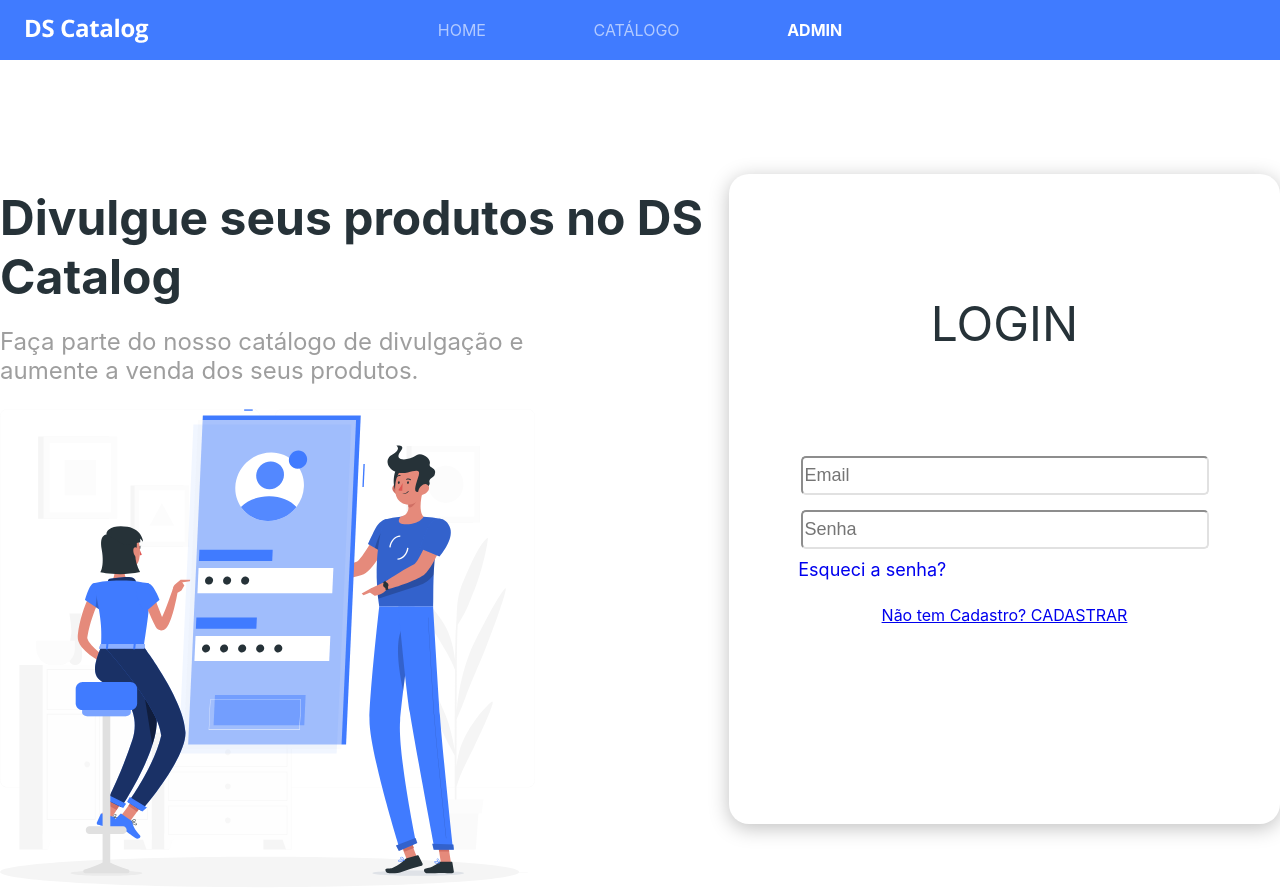
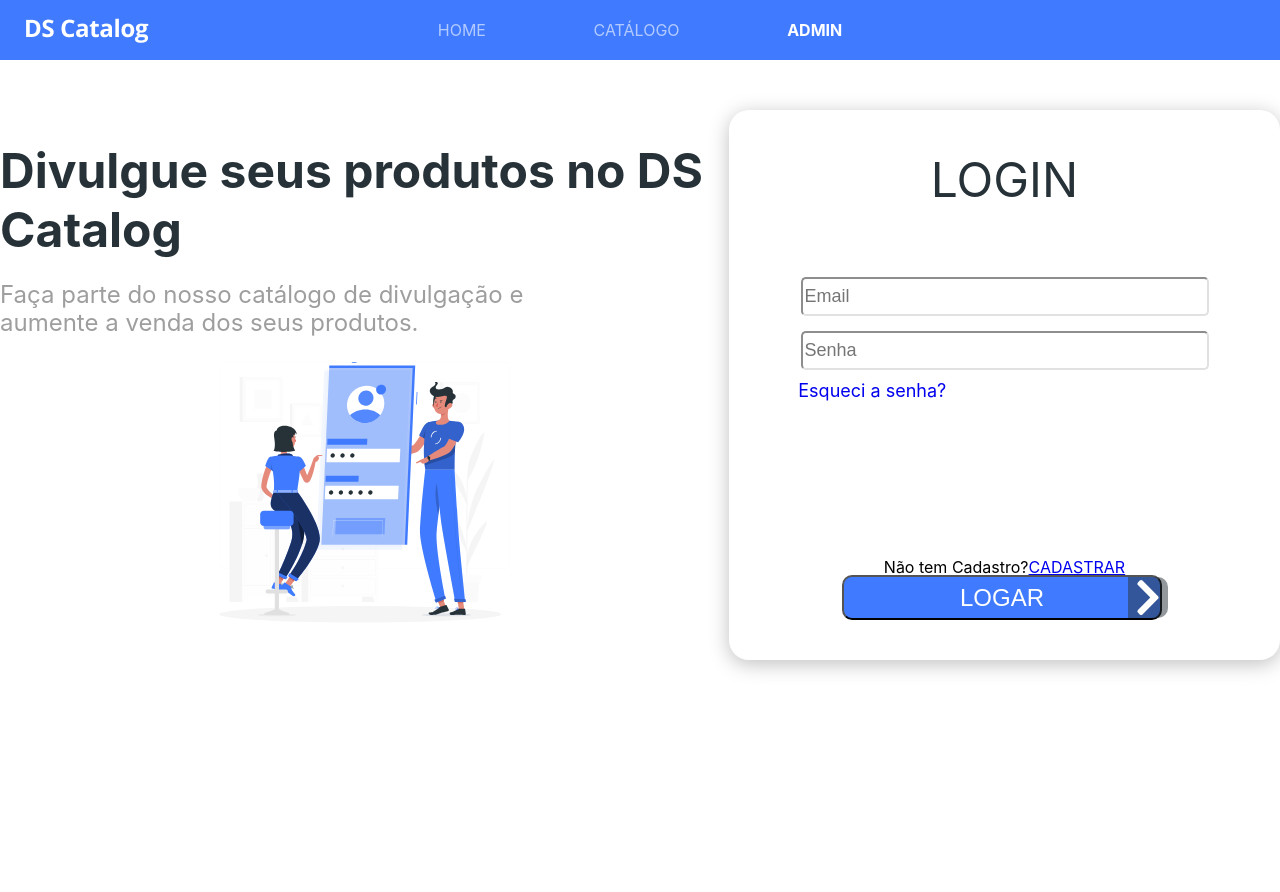
Before and after one commit to felicianobrancarto/projetotypescript, a React (Create React App) app: page /admin in a window 1280 px wide. After the commit the page ends 800 px from the top, so only its background shows below. Built offline with nearby package versions, Linux system fonts and the light colour scheme.

Commit message:
feat: requisiçao post na pagina Admin usuario

```diff
--- a/src/App.tsx
+++ b/src/App.tsx
@@ -4,6 +4,7 @@ import Home  from "./routes/Pages/Home";
 import Admin from "./routes/Pages/Admin";
 import Catalogo from "./routes/Pages/Catalogo";
 import ProdutoDetalhes from "./components/ProdutoDetalhes";
+import CadastroAdmin from "./components/CadastroAdmin";
 
 function App() {
   return (
@@ -15,6 +16,7 @@ function App() {
           <Route path="/admin" element={<Admin />} />
           <Route path="/catalogo" element={<Catalogo />} />
           <Route path="/catalogo/:id" element={<ProdutoDetalhes />} />
+          <Route path="/admin/users" element={<CadastroAdmin />} />
         </Route>
 
       </Routes>
--- /dev/null
+++ b/src/components/CadastroAdmin/CadastroAdmin.css
@@ -0,0 +1,26 @@
+.containerCadastro {
+    display: flex;
+    flex-direction: column;
+    justify-content: center;
+    align-items: center;
+}
+.nameCadastro {
+    display: flex;
+    justify-content: center;
+    align-items: center;
+}
+.buttonFormUsers{
+    right: 118px;
+    bottom: 180px;
+    background-color: #407BFF;
+    border-radius: 10px;
+    color: #FFFFFF;
+    font-size: 24px;
+    align-items:center;
+    Width: 100%;
+    Height: 45px;
+    margin-top: 25px;
+}
+.form{
+    margin-top: 70px;
+}
--- /dev/null
+++ b/src/components/CadastroAdmin/index.tsx
@@ -0,0 +1,132 @@
+import { cadastrarUsuario } from '../../service/Service'; // importe a função aqui
+import axios from 'axios';
+import './CadastroAdmin.css';
+import { useState } from 'react';
+
+
+interface Usuario {
+    email: string,
+    username: string,
+    password: string,
+    name: {
+        firstname: string,
+        lastname: string,
+    },
+    address: {
+        city: string,
+        street: string,
+        number: number,
+        zipcode: string,
+        geolocation: {
+            lat: string,
+            long: string,
+        },
+    },
+    phone: number,
+
+}
+
+function CadastroAdmin() {
+    const [usuario, setUsuario] = useState<Usuario>({
+        email: "",
+        username: "",
+        password: "",
+        name: {
+            firstname: "",
+            lastname: "",
+        },
+        address: {
+            city: "",
+            street: "",
+            number: 0,
+            zipcode: "",
+            geolocation: {
+                lat: "",
+                long: "",
+            },
+        },
+        phone: 0,
+    });
+
+    async function handleCadastroUsuario() {
+        const response = await cadastrarUsuario(usuario);
+        console.log(response);
+
+        if (response) {
+            const id = response.id;
+            const getUserResponse = await axios.get(`https://fakestoreapi.com/users/${id}`);
+            console.log(getUserResponse.data); // log the response data
+        }
+    }
+
+    async function atualizarSenhaUsuario(userId: number, password: string): Promise<void> {
+        try {
+          const response = await axios.put(`https://fakestoreapi.com/users/${userId}`, { password });
+          console.log(response.data);
+        } catch (error) {
+          console.error(error);
+        }
+      }
+
+    function handleSubmit(event: React.MouseEvent<HTMLButtonElement>) {
+        event.preventDefault();
+        handleCadastroUsuario();
+    }
+
+    function handleChange(event: React.ChangeEvent<HTMLInputElement>) {
+        const { id, value } = event.target;
+        setUsuario(prevState => ({
+            ...prevState,
+            [id]: value,
+        }));
+    }
+
+    return (
+        <div className='containerCadastro'>
+            <form className='form'>
+                <div>
+                    <p className='nameCadastro'>CADASTRO</p>
+                </div>
+
+                <div>
+                    <input type="text" placeholder='Email' className='inputCadastro' id="email" onChange={handleChange} />
+                </div>
+                <div>
+                    <input type="text" placeholder='Nome do usuário' className='inputCadastro' id="username" onChange={handleChange} />
+                </div>
+                <div>
+                    <input type="password" placeholder='Senha' className='inputCadastro' id="password" onChange={handleChange} />
+                </div>
+                <div>
+                    <input type="text" placeholder='Primeiro nome' className='inputCadastro' id="firstname" />
+                </div>
+                <div>
+                    <input type="text" placeholder='Ultimo nome' className='inputCadastro' id="lastname" />
+                </div>
+                <div>
+                    <input type="text" placeholder='Cidade' className='inputCadastro' id="city" />
+                </div>
+                <div>
+                    <input type="text" placeholder='Rua' className='inputCadastro' id="street" />
+                </div>
+                <div>
+                    <input type="text" placeholder='Número' className='inputCadastro' id="number" />
+                </div>
+                <div>
+                    <input type="text" placeholder='Código postal' className='inputCadastro' id="zipcode" />
+                </div>
+                <div>
+                    <input type="text" placeholder='Telefone' className='inputCadastro' id="phone" />
+                </div>
+
+                <div className='BotaoCadastrarUsuario'>
+                    <button type="submit" className='buttonFormUsers' onClick={handleSubmit}>CADASTRAR</button>
+                </div>
+
+            </form>
+        </div>
+
+    )
+}
+
+export default CadastroAdmin;
--- a/src/components/FormularioLogin/FormularioLogin.css
+++ b/src/components/FormularioLogin/FormularioLogin.css
@@ -5,17 +5,17 @@
     box-shadow: 0px 4px 20px rgba(0, 0, 0, 0.25);
     border-radius: 20px;
     width: 551px;
-    height: 650px;
-    margin-bottom: 35px;
-    background-color: #ffffff;
+    height: 550px;
+    margin-top: 50px;
+    background-color:#FFFFFF;
   }
   .nameLogin{
     font-size: 48px;
-    margin-top: 120px;
-    color: #263238
+    margin-top: 40px;
+    color: #263238;
   }
   .inputEmail{
-    margin-top: 55px;
+    margin-top: 20px;
     margin-bottom: 15px;
     border-radius: 5px;
     width: 400px;
@@ -34,7 +34,6 @@
     color:#407BFF;
     font-size: 18px;
     margin-top: 10px;
-    margin-bottom: 25px;
     margin-right: 48%;
 
   }
@@ -45,3 +44,31 @@
   .estiloBotao{
     left: 500px;
   }
+  .buttonForm{
+    position: absolute;
+    right: 118px;
+    bottom: 180px;
+    background-color: #407BFF;
+    border-radius: 10px;
+    color: #FFFFFF;
+    font-size: 24px;
+    align-items:center;
+    Width: 25%;
+    Height: 45px;
+  }
+  .cadastroAdmin{
+    display: flex;
+    flex-direction: row;
+    justify-content: center;
+    align-items: center;
+    margin-top: 140px;
+  }
+  .iconForm{
+    position: absolute;
+    height: 100%;
+    width: 40px;
+    left: 90%;
+    top: 0%;
+    background: rgba(38, 50, 56, 0.5);
+    border-radius: 0px 10px 10px 0px;
+  }
--- a/src/components/FormularioLogin/index.tsx
+++ b/src/components/FormularioLogin/index.tsx
@@ -1,6 +1,6 @@
 import { Link } from 'react-router-dom';
 import './FormularioLogin.css'
-import Button from '../Button'
+import { FaChevronRight } from 'react-icons/fa';
 
 function FormularioLogin() {
     function acessarAdmin(e: React.FormEvent<HTMLFormElement>){
@@ -24,10 +24,11 @@ function FormularioLogin() {
                     <Link to="esqueci_senha.php" className='estiloLink'>Esqueci a senha?</Link>
                 </div>
                 <div className='estiloBotao'>
-                    {/*<Button type="submit" onClick={acessarAdmin}>LOGAR</Button>*/}
+                    <button type="submit" className='buttonForm'>LOGAR <FaChevronRight className="iconForm"/></button>
                 </div>
-                <div>
-                <a href="cadastro.php">Não tem Cadastro? CADASTRAR</a>
+                <div className='cadastroAdmin'>
+                <p>Não tem Cadastro? </p>
+                <Link to="/admin/users">CADASTRAR</Link>
                 </div>
 
 
--- a/src/components/ProdutoDetalhes/ProdutoDetalhes.css
+++ b/src/components/ProdutoDetalhes/ProdutoDetalhes.css
@@ -51,6 +51,7 @@
   font-weight: 700;
   font-size: 36px;
   max-width: 100%;
+  padding: 15px;
   line-height: 35px;
   letter-spacing: -0.015em;
   color: #263238;
@@ -58,6 +59,7 @@
   margin-left: 5%;
   height: 5%;
   overflow-wrap: break-word; /* quebra de palavras */
+  word-break: break-all; /* added */
 }
 
 .divImagemDetalhes {
@@ -73,8 +75,9 @@
   margin-left: 25%;
 }
 .imagemProdDetalhes {
-max-width: 50%;
-
+  width: 50%;
+max-width: 100%;
+max-height: auto;
 }
 .textoDescriçaoprod {
   display: flex;
--- a/src/routes/Pages/Admin/Admin.css
+++ b/src/routes/Pages/Admin/Admin.css
@@ -5,8 +5,6 @@
     align-items: center;
     height: 100%;
     max-width: 100%;
-    margin-top: 80px;
-
   }
 
   .text1 {
@@ -28,3 +26,7 @@
     color: #9e9e9e;
     margin-top: 2%;
   }
+  .imagemAdmin{
+    width: 40%;
+    margin-left: 30%;
+  }
--- a/src/service/Service.ts
+++ b/src/service/Service.ts
@@ -1,40 +1,55 @@
 import axios from 'axios';
 
 const api = axios.create({
-  baseURL: 'https://fakestoreapi.com',
+    baseURL: 'https://fakestoreapi.com',
 
 });
 
 
 export async function getProduto() {
-    try{
-        const {data} = await api.get(`/products`)
+    try {
+        const { data } = await api.get(`/products`)
         return data
 
-    }catch(erro){
-console.log(erro)
+    } catch (erro) {
+        console.log(erro)
     }
 }
 
-export async function getCategories(categoria:string) {
-    try{
-        const {data} = await api.get(`/products/category/${categoria}`)
+export async function getCategories(categoria: string) {
+    try {
+        const { data } = await api.get(`/products/category/${categoria}`)
         return data
 
-    }catch(erro){
-console.log(erro)
+    } catch (erro) {
+        console.log(erro)
     }
 }
 
-export async function getId(id:any) {
-    try{
-        const {data} = await api.get(`/products/${id}`)
+export async function getId(id: any) {
+    try {
+        const { data } = await api.get(`/products/${id}`)
         console.warn(data)
         return data
 
-    }catch(erro){
-console.log(erro)
+    } catch (erro) {
+        console.log(erro)
     }
 }
 
+export async function cadastrarUsuario(usuario: any) {
+    try {
+        const { data } = await api.post('/users', usuario);
+        console.log(cadastrarUsuario)
+        return data;
+    } catch (erro) {
+        console.log(erro);
+    }
+}
+
+export async function atualizarSenhaUsuario(id: number, novaSenha: string) {
+    const response = await axios.put(`https://fakestoreapi.com/users/${id}`, { password: novaSenha });
+    return response.data;
+}
+
 export default api;
```
Also changed, not shown: src/routes/Pages/Catalogo/index.tsx (+19 -24 lines).
